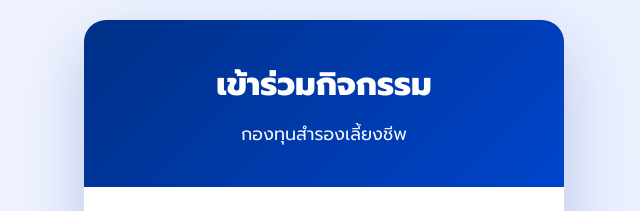
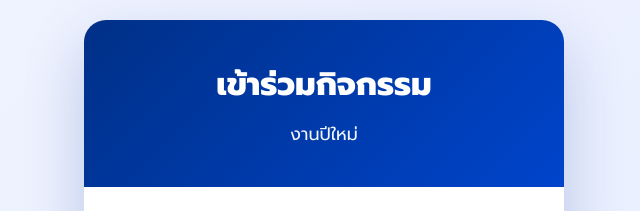
Before and after one commit to pasutatuptim/hr, a plain HTML site: page index.html in a window 1280 px wide. Shown: the top 211 px of the page, without its empty margins (316-956 px from the left). Drawn offline with Linux system fonts and the light colour scheme.

Commit message:
Update index.html

```diff
--- a/index.html
+++ b/index.html
@@ -157,7 +157,7 @@
 <div class="c">
   <div class="h">
     <h2>เข้าร่วมกิจกรรม</h2>
-    <p>กองทุนสำรองเลี้ยงชีพ</p>
+    <p>งานปีใหม่</p>
   </div>
   <div class="ct">
     <div class="sb">
```
